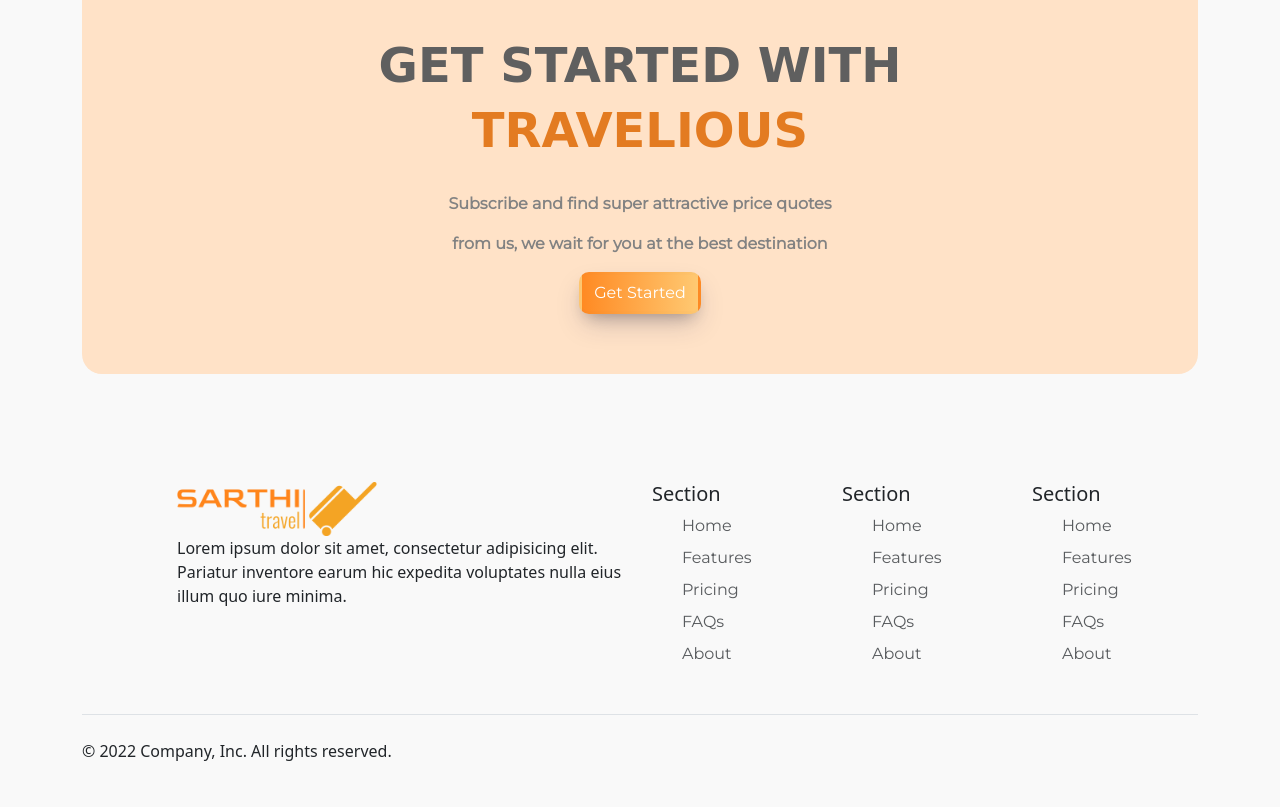
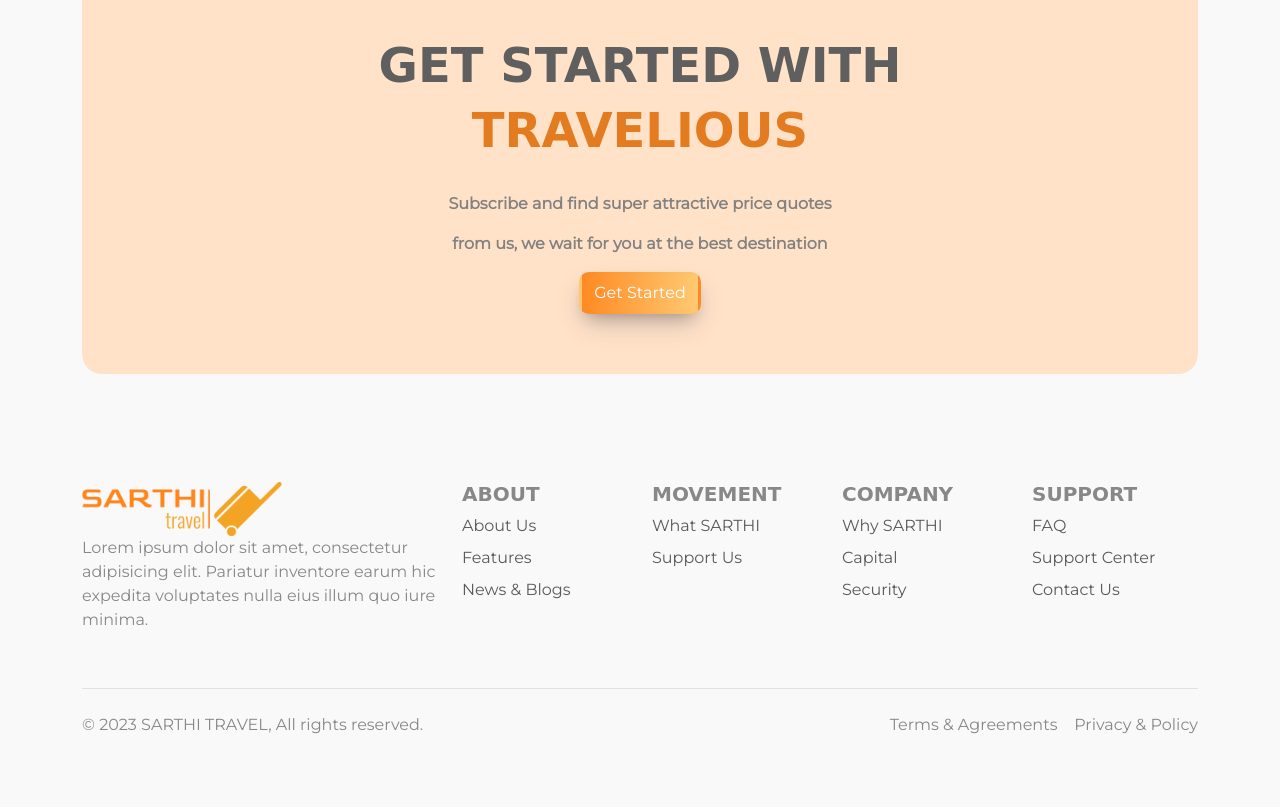
Before and after one commit to MouS0926/SARTHI-TRAVEL-Tourist-Package-Booking-Website, a website: page index.html in a window 1280 px wide. Shown: the part 2934-3741 px from the top of the page. Drawn offline with nearby package versions, Linux system fonts and the light colour scheme; a web font is replaced by a local one.

Commit message:
service-header-footer

```diff
--- a/css/index.css
+++ b/css/index.css
@@ -315,3 +315,22 @@
     padding: 60px 10px;
     border-radius: 20px;
 }
+
+
+/* footer */
+
+footer h5 {
+    font-weight: 600;
+    font-family: var(--big-font);
+    color: #888;
+}
+
+footer li a {
+    font-family: var(--small-font);
+    color: #888;
+}
+
+footer p {
+    font-family: var(--small-font);
+    color: #888;
+}
--- a/index.html
+++ b/index.html
@@ -44,7 +44,7 @@
                         <a class="nav-link" aria-current="page" href="#">Discover</a>
                     </li>
                     <li class="nav-item">
-                        <a class="nav-link" href="#">Services</a>
+                        <a class="nav-link" href="service.html">Services</a>
                     </li>
                     <li class="nav-item">
                         <a class="nav-link" href="#">Community</a>
@@ -371,56 +371,68 @@
         <div class="container">
             <div class="row">
 
-                <div class="col-md-5 offset-md-1 mb-3">
+                <div class="col-md-4  mb-3">
 
                     <img src="image/logo-no-background.png" alt="" class="logo">
                     <p>Lorem ipsum dolor sit amet, consectetur adipisicing elit. Pariatur inventore earum hic expedita voluptates nulla eius illum quo iure minima.</p>
 
                 </div>
                 <div class="col-6 col-md-2 mb-3">
-                    <h5>Section</h5>
+                    <h5>ABOUT</h5>
                     <ul class="nav flex-column">
-                        <li class="nav-item mb-2"><a href="#" class="nav-link p-0 text-muted">Home</a></li>
-                        <li class="nav-item mb-2"><a href="#" class="nav-link p-0 text-muted">Features</a></li>
-                        <li class="nav-item mb-2"><a href="#" class="nav-link p-0 text-muted">Pricing</a></li>
-                        <li class="nav-item mb-2"><a href="#" class="nav-link p-0 text-muted">FAQs</a></li>
-                        <li class="nav-item mb-2"><a href="#" class="nav-link p-0 text-muted">About</a></li>
+                        <li class=" mb-2"><a href="#" class="nav-link p-0 text-muted">About Us</a></li>
+                        <li class=" mb-2"><a href="#" class="nav-link p-0 text-muted">Features</a></li>
+                        <li class=" mb-2"><a href="#" class="nav-link p-0 text-muted">News & Blogs</a></li>
+
                     </ul>
                 </div>
 
                 <div class="col-6 col-md-2 mb-3">
-                    <h5>Section</h5>
+                    <h5>MOVEMENT</h5>
                     <ul class="nav flex-column">
-                        <li class="nav-item mb-2"><a href="#" class="nav-link p-0 text-muted">Home</a></li>
-                        <li class="nav-item mb-2"><a href="#" class="nav-link p-0 text-muted">Features</a></li>
-                        <li class="nav-item mb-2"><a href="#" class="nav-link p-0 text-muted">Pricing</a></li>
-                        <li class="nav-item mb-2"><a href="#" class="nav-link p-0 text-muted">FAQs</a></li>
-                        <li class="nav-item mb-2"><a href="#" class="nav-link p-0 text-muted">About</a></li>
+                        <li class=" mb-2"><a href="#" class="nav-link p-0 text-muted">What SARTHI</a></li>
+                        <li class=" mb-2"><a href="#" class="nav-link p-0 text-muted">Support Us</a></li>
+
                     </ul>
                 </div>
 
                 <div class="col-6 col-md-2 mb-3">
-                    <h5>Section</h5>
+                    <h5>COMPANY</h5>
                     <ul class="nav flex-column">
-                        <li class="nav-item mb-2"><a href="#" class="nav-link p-0 text-muted">Home</a></li>
-                        <li class="nav-item mb-2"><a href="#" class="nav-link p-0 text-muted">Features</a></li>
-                        <li class="nav-item mb-2"><a href="#" class="nav-link p-0 text-muted">Pricing</a></li>
-                        <li class="nav-item mb-2"><a href="#" class="nav-link p-0 text-muted">FAQs</a></li>
-                        <li class="nav-item mb-2"><a href="#" class="nav-link p-0 text-muted">About</a></li>
+                        <li class=" mb-2"><a href="#" class="nav-link p-0 text-muted">Why SARTHI</a></li>
+                        <li class=" mb-2"><a href="#" class="nav-link p-0 text-muted">Capital</a></li>
+                        <li class=" mb-2"><a href="#" class="nav-link p-0 text-muted">Security</a></li>
+
+                    </ul>
+                </div>
+
+
+
+                <div class="col-6 col-md-2 mb-3">
+                    <h5>SUPPORT</h5>
+                    <ul class="nav flex-column">
+                        <li class=" mb-2"><a href="#" class="nav-link p-0 text-muted">FAQ</a></li>
+                        <li class=" mb-2"><a href="#" class="nav-link p-0 text-muted">Support Center</a></li>
+                        <li class=" mb-2"><a href="#" class="nav-link p-0 text-muted">Contact Us</a></li>
+
                     </ul>
                 </div>
 
 
             </div>
 
-            <div class="d-flex flex-column flex-sm-row justify-content-between py-4 my-4 border-top">
-                <p>© 2022 Company, Inc. All rights reserved.</p>
-                <ul class="list-unstyled d-flex">
-                    <li class="ms-3"><a class="link-dark" href="#"><svg class="bi" width="24" height="24"><use xlink:href="#twitter"></use></svg></a></li>
-                    <li class="ms-3"><a class="link-dark" href="#"><svg class="bi" width="24" height="24"><use xlink:href="#instagram"></use></svg></a></li>
-                    <li class="ms-3"><a class="link-dark" href="#"><svg class="bi" width="24" height="24"><use xlink:href="#facebook"></use></svg></a></li>
-                </ul>
+
+            <div class="row">
+
+                <div class="col-md-12 ">
+                    <div class="d-flex flex-column flex-sm-row justify-content-between py-4 my-4 border-top">
+                        <p>© 2023 SARTHI TRAVEL, All rights reserved.</p>
+                        <p>Terms & Agreements &nbsp;&nbsp; Privacy & Policy</p>
+                    </div>
+                </div>
+
             </div>
+
 
         </div>
 
@@ -521,6 +533,6 @@
     </script>
 </body>
 
-</html>
+
 
 </html>
```
Also changed, not shown: service.html (+177 -119 lines).
